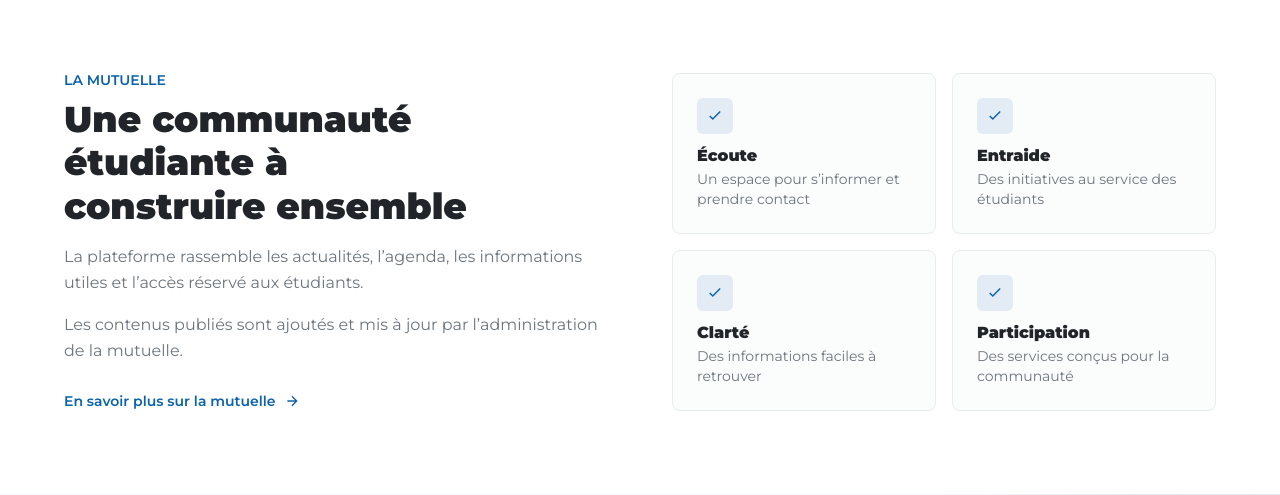
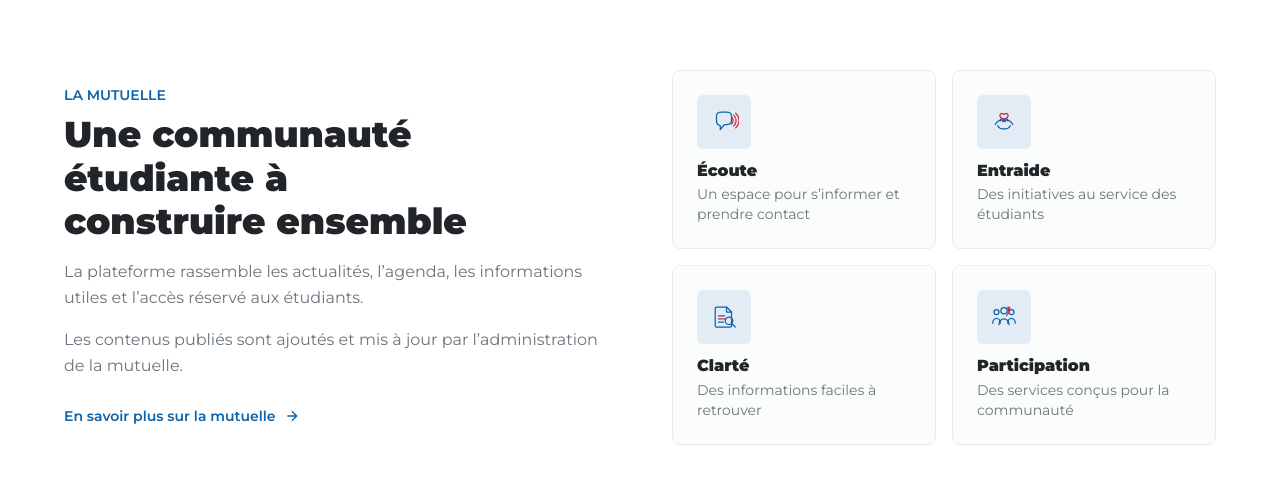
Before and after one commit to jackotv45-arch/ISTIN-Mutuelle, a Next.js app: page / in a window 1280 px wide. Shown: the part 2113-2608 px from the top of the page. Built offline with nearby package versions, Linux system fonts and the light colour scheme; no server answers; the database is empty.

Commit message:
icones fix

```diff
--- a/src/app/globals.css
+++ b/src/app/globals.css
@@ -496,3 +496,50 @@ p { overflow-wrap: break-word; }
   .card-lift:hover, .btn:hover { transform: none; }
   .card-lift:hover img { transform: none; }
 }
+
+
+/* AboutTeaser — icônes valeurs (accents animés au survol / focus) */
+@media (prefers-reduced-motion: no-preference) {
+  .about-value-card:hover .about-icon-waves,
+  .about-value-card:focus-visible .about-icon-waves {
+    animation: about-wave-pulse 400ms ease-in-out infinite alternate;
+  }
+  .about-value-card:hover .about-icon-heart,
+  .about-value-card:focus-visible .about-icon-heart {
+    animation: about-heart-beat 400ms ease-in-out infinite;
+    transform-origin: center;
+  }
+  .about-value-card:hover .about-icon-line,
+  .about-value-card:focus-visible .about-icon-line {
+    animation: about-line-glow 350ms ease-in-out infinite alternate;
+  }
+  .about-value-card:hover .about-icon-hand,
+  .about-value-card:focus-visible .about-icon-hand {
+    animation: about-hand-raise 350ms ease-in-out infinite alternate;
+  }
+}
+@keyframes about-wave-pulse {
+  from { opacity: 0.55; }
+  to { opacity: 1; }
+}
+@keyframes about-heart-beat {
+  0%, 100% { transform: scale(1); }
+  50% { transform: scale(1.08); }
+}
+@keyframes about-line-glow {
+  from { opacity: 0.65; }
+  to { opacity: 1; }
+}
+@keyframes about-hand-raise {
+  from { transform: translateY(0); }
+  to { transform: translateY(-1.5px); }
+}
+@media (prefers-reduced-motion: reduce) {
+  .about-value-card {
+    transition: none !important;
+  }
+  .about-value-card:hover,
+  .about-value-card:focus-visible {
+    transform: none !important;
+  }
+}
--- a/src/components/home/AboutTeaser.tsx
+++ b/src/components/home/AboutTeaser.tsx
@@ -1,7 +1,274 @@
 import Link from "next/link";
+
+const cards = [
+  {
+    title: "Écoute",
+    desc: "Un espace pour s’informer et prendre contact",
+    icon: (
+      <svg
+        width="30"
+        height="30"
+        viewBox="0 0 48 48"
+        fill="none"
+        xmlns="http://www.w3.org/2000/svg"
+        aria-hidden="true"
+        className="text-[#0b63ab]"
+      >
+        {/* Bulle de dialogue */}
+        <path
+          d="M12 14c0-3.3 3.6-6 8-6h8c4.4 0 8 2.7 8 6v8c0 3.3-3.6 6-8 6h-3.2L18 36v-6.2C14.4 29 12 26.6 12 22v-8z"
+          stroke="currentColor"
+          strokeWidth="2"
+          strokeLinecap="round"
+          strokeLinejoin="round"
+        />
+        {/* Ondes sonores — accent rouge */}
+        <path
+          className="about-icon-accent about-icon-waves"
+          d="M36 16c1.6 1.4 2.6 3.4 2.6 5.6S37.6 25.8 36 27.2"
+          stroke="#ce283c"
+          strokeWidth="2"
+          strokeLinecap="round"
+        />
+        <path
+          className="about-icon-accent about-icon-waves"
+          d="M39.5 13c2.4 2.1 3.9 5.1 3.9 8.6s-1.5 6.5-3.9 8.6"
+          stroke="#ce283c"
+          strokeWidth="2"
+          strokeLinecap="round"
+        />
+        <path
+          className="about-icon-accent about-icon-waves"
+          d="M42.8 10c3.2 2.8 5.2 6.8 5.2 11.6s-2 8.8-5.2 11.6"
+          stroke="#ce283c"
+          strokeWidth="2"
+          strokeLinecap="round"
+        />
+      </svg>
+    ),
+  },
+  {
+    title: "Entraide",
+    desc: "Des initiatives au service des étudiants",
+    icon: (
+      <svg
+        width="30"
+        height="30"
+        viewBox="0 0 48 48"
+        fill="none"
+        xmlns="http://www.w3.org/2000/svg"
+        aria-hidden="true"
+        className="text-[#0b63ab]"
+      >
+        {/* Mains qui se rejoignent */}
+        <path
+          d="M10 28c2-4 6-7 10-7 2.5 0 4.5 1 6 2.5"
+          stroke="currentColor"
+          strokeWidth="2"
+          strokeLinecap="round"
+          strokeLinejoin="round"
+        />
+        <path
+          d="M38 28c-2-4-6-7-10-7-2.5 0-4.5 1-6 2.5"
+          stroke="currentColor"
+          strokeWidth="2"
+          strokeLinecap="round"
+          strokeLinejoin="round"
+        />
+        <path
+          d="M14 30c1.5 3 4.5 5 8 5h4c3.5 0 6.5-2 8-5"
+          stroke="currentColor"
+          strokeWidth="2"
+          strokeLinecap="round"
+          strokeLinejoin="round"
+        />
+        <path
+          d="M18 22c0-2 1.5-3.5 3.5-3.5S25 20 25 22"
+          stroke="currentColor"
+          strokeWidth="2"
+          strokeLinecap="round"
+        />
+        <path
+          d="M30 22c0-2-1.5-3.5-3.5-3.5S23 20 23 22"
+          stroke="currentColor"
+          strokeWidth="2"
+          strokeLinecap="round"
+        />
+        {/* Cœur rouge */}
+        <path
+          className="about-icon-accent about-icon-heart"
+          d="M24 12.5c1.2-2.2 4-2.8 5.6-1.2 1.4 1.4 1.3 3.6-.2 5L24 21l-5.4-4.7c-1.5-1.4-1.6-3.6-.2-5 1.6-1.6 4.4-1 5.6 1.2z"
+          stroke="#ce283c"
+          strokeWidth="2"
+          strokeLinecap="round"
+          strokeLinejoin="round"
+        />
+      </svg>
+    ),
+  },
+  {
+    title: "Clarté",
+    desc: "Des informations faciles à retrouver",
+    icon: (
+      <svg
+        width="30"
+        height="30"
+        viewBox="0 0 48 48"
+        fill="none"
+        xmlns="http://www.w3.org/2000/svg"
+        aria-hidden="true"
+        className="text-[#0b63ab]"
+      >
+        {/* Feuille */}
+        <path
+          d="M12 8h16l8 8v22a2 2 0 0 1-2 2H12a2 2 0 0 1-2-2V10a2 2 0 0 1 2-2z"
+          stroke="currentColor"
+          strokeWidth="2"
+          strokeLinecap="round"
+          strokeLinejoin="round"
+        />
+        <path
+          d="M28 8v8h8"
+          stroke="currentColor"
+          strokeWidth="2"
+          strokeLinecap="round"
+          strokeLinejoin="round"
+        />
+        {/* Lignes de texte */}
+        <path d="M15 22h10" stroke="currentColor" strokeWidth="2" strokeLinecap="round" />
+        {/* Ligne mise en valeur — rouge */}
+        <path
+          className="about-icon-accent about-icon-line"
+          d="M15 27h12"
+          stroke="#ce283c"
+          strokeWidth="2"
+          strokeLinecap="round"
+        />
+        <path d="M15 32h8" stroke="currentColor" strokeWidth="2" strokeLinecap="round" />
+        {/* Loupe */}
+        <circle
+          cx="32"
+          cy="30"
+          r="6"
+          stroke="currentColor"
+          strokeWidth="2"
+        />
+        <path
+          d="M36.5 34.5 42 40"
+          stroke="currentColor"
+          strokeWidth="2"
+          strokeLinecap="round"
+        />
+      </svg>
+    ),
+  },
+  {
+    title: "Participation",
+    desc: "Des services conçus pour la communauté",
+    icon: (
+      <svg
+        width="30"
+        height="30"
+        viewBox="0 0 48 48"
+        fill="none"
+        xmlns="http://www.w3.org/2000/svg"
+        aria-hidden="true"
+        className="text-[#0b63ab]"
+      >
+        {/* Silhouette gauche */}
+        <circle cx="12" cy="16" r="4" stroke="currentColor" strokeWidth="2" />
+        <path
+          d="M6 34c0-4.5 2.7-8 6-8s6 3.5 6 8"
+          stroke="currentColor"
+          strokeWidth="2"
+          strokeLinecap="round"
+        />
+        {/* Silhouette droite */}
+        <circle cx="36" cy="16" r="4" stroke="currentColor" strokeWidth="2" />
+        <path
+          d="M30 34c0-4.5 2.7-8 6-8s6 3.5 6 8"
+          stroke="currentColor"
+          strokeWidth="2"
+          strokeLinecap="round"
+        />
+        {/* Silhouette centre (plus grande) */}
+        <circle cx="24" cy="14" r="5" stroke="currentColor" strokeWidth="2" />
+        <path
+          d="M16 36c0-5 3.6-9 8-9s8 4 8 9"
+          stroke="currentColor"
+          strokeWidth="2"
+          strokeLinecap="round"
+        />
+        {/* Bras + main levée — accent rouge */}
+        <path
+          className="about-icon-accent about-icon-hand"
+          d="M28 22c1.5-1 3-3.5 3-6.5V10"
+          stroke="#ce283c"
+          strokeWidth="2"
+          strokeLinecap="round"
+          strokeLinejoin="round"
+        />
+        <path
+          className="about-icon-accent about-icon-hand"
+          d="M29.5 10c0-1.2.9-2 2-2s2 .8 2 2-.9 2-2 2"
+          stroke="#ce283c"
+          strokeWidth="2"
+          strokeLinecap="round"
+          strokeLinejoin="round"
+        />
+      </svg>
+    ),
+  },
+] as const;
+
 export function AboutTeaser() {
-  return <section className="section bg-background"><div className="container-main"><div className="grid items-center gap-10 lg:grid-cols-2 lg:gap-16">
-    <div><p className="mb-2 text-sm font-semibold uppercase tracking-normal text-istin-blue">La mutuelle</p><h2 className="mb-4 font-heading text-3xl font-bold tracking-normal text-foreground sm:text-4xl">Une communauté étudiante à construire ensemble</h2><p className="mb-4 leading-relaxed text-muted-foreground">La plateforme rassemble les actualités, l’agenda, les informations utiles et l’accès réservé aux étudiants.</p><p className="mb-6 leading-relaxed text-muted-foreground">Les contenus publiés sont ajoutés et mis à jour par l’administration de la mutuelle.</p><Link href="/a-propos" className="inline-flex items-center gap-2 text-sm font-semibold text-istin-blue transition-colors hover:text-istin-blue-dark">En savoir plus sur la mutuelle <svg width="16" height="16" viewBox="0 0 24 24" fill="none" stroke="currentColor" strokeWidth="2"><path d="M5 12h14M12 5l7 7-7 7" /></svg></Link></div>
-    <div className="grid gap-4 sm:grid-cols-2">{[{title:"Écoute",desc:"Un espace pour s’informer et prendre contact"},{title:"Entraide",desc:"Des initiatives au service des étudiants"},{title:"Clarté",desc:"Des informations faciles à retrouver"},{title:"Participation",desc:"Des services conçus pour la communauté"}].map((item)=><div key={item.title} className="rounded-lg border border-border bg-muted/50 p-6"><div className="mb-3 flex h-9 w-9 items-center justify-center rounded-md bg-istin-blue/10 text-istin-blue"><svg width="18" height="18" viewBox="0 0 24 24" fill="none" stroke="currentColor" strokeWidth="2" aria-hidden="true"><path d="m5 12 4 4L19 6" /></svg></div><h3 className="mb-1 font-heading font-semibold text-foreground">{item.title}</h3><p className="text-sm text-muted-foreground">{item.desc}</p></div>)}</div>
-  </div></div></section>;
+  return (
+    <section className="section bg-background">
+      <div className="container-main">
+        <div className="grid items-center gap-10 lg:grid-cols-2 lg:gap-16">
+          <div>
+            <p className="mb-2 text-sm font-semibold uppercase tracking-normal text-istin-blue">
+              La mutuelle
+            </p>
+            <h2 className="mb-4 font-heading text-3xl font-bold tracking-normal text-foreground sm:text-4xl">
+              Une communauté étudiante à construire ensemble
+            </h2>
+            <p className="mb-4 leading-relaxed text-muted-foreground">
+              La plateforme rassemble les actualités, l’agenda, les informations utiles et
+              l’accès réservé aux étudiants.
+            </p>
+            <p className="mb-6 leading-relaxed text-muted-foreground">
+              Les contenus publiés sont ajoutés et mis à jour par l’administration de la
+              mutuelle.
+            </p>
+            <Link
+              href="/a-propos"
+              className="inline-flex items-center gap-2 text-sm font-semibold text-istin-blue transition-colors hover:text-istin-blue-dark"
+            >
+              En savoir plus sur la mutuelle{" "}
+              <svg width="16" height="16" viewBox="0 0 24 24" fill="none" stroke="currentColor" strokeWidth="2">
+                <path d="M5 12h14M12 5l7 7-7 7" />
+              </svg>
+            </Link>
+          </div>
+
+          <div className="grid gap-4 sm:grid-cols-2">
+            {cards.map((item) => (
+              <div
+                key={item.title}
+                tabIndex={0}
+                className="about-value-card group rounded-lg border border-border bg-muted/50 p-6 outline-none transition-[transform,box-shadow] duration-300 ease-out hover:-translate-y-0.5 hover:shadow-[0_8px_24px_rgba(11,99,171,0.12)] focus-visible:-translate-y-0.5 focus-visible:shadow-[0_8px_24px_rgba(11,99,171,0.12)] focus-visible:ring-2 focus-visible:ring-istin-blue/40"
+              >
+                <div className="mb-3 flex h-[54px] w-[54px] items-center justify-center rounded-md bg-istin-blue/10 text-istin-blue">
+                  {item.icon}
+                </div>
+                <h3 className="mb-1 font-heading font-semibold text-foreground">{item.title}</h3>
+                <p className="text-sm text-muted-foreground">{item.desc}</p>
+              </div>
+            ))}
+          </div>
+        </div>
+      </div>
+    </section>
+  );
 }
```
